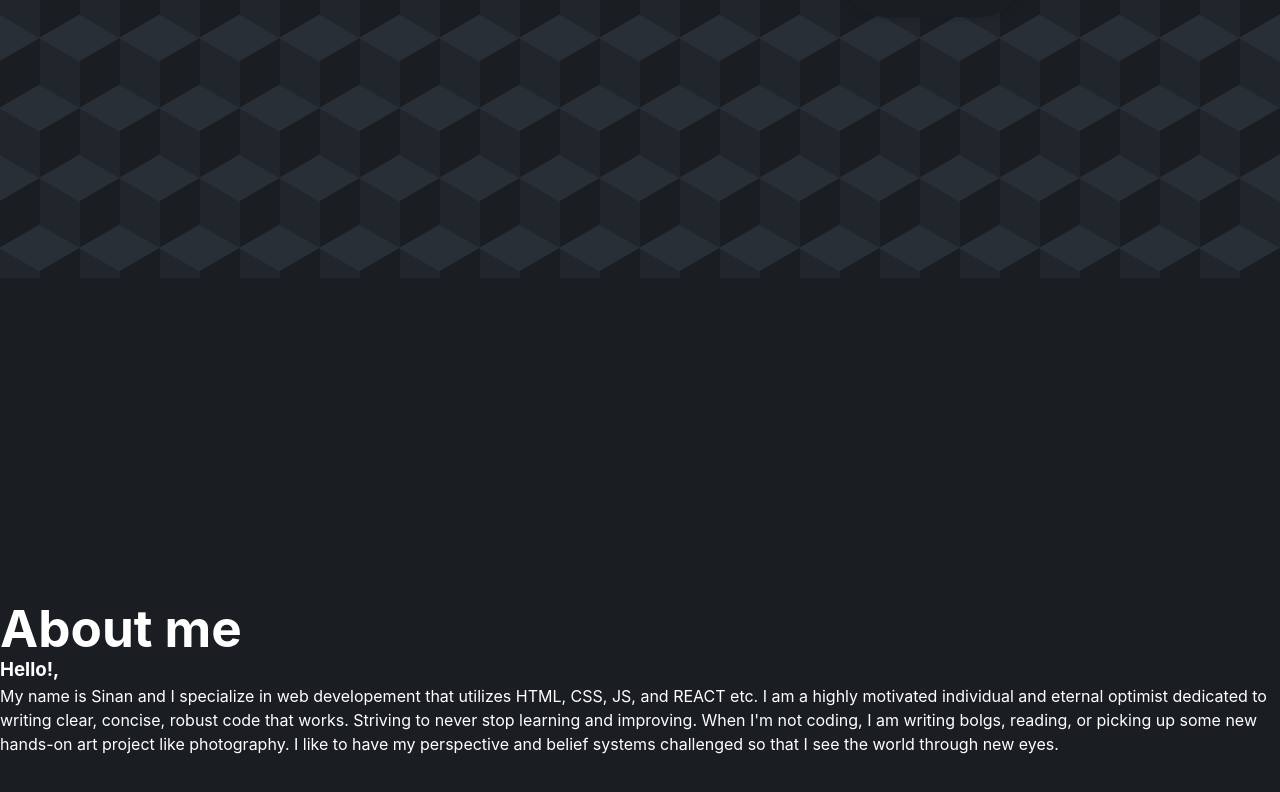
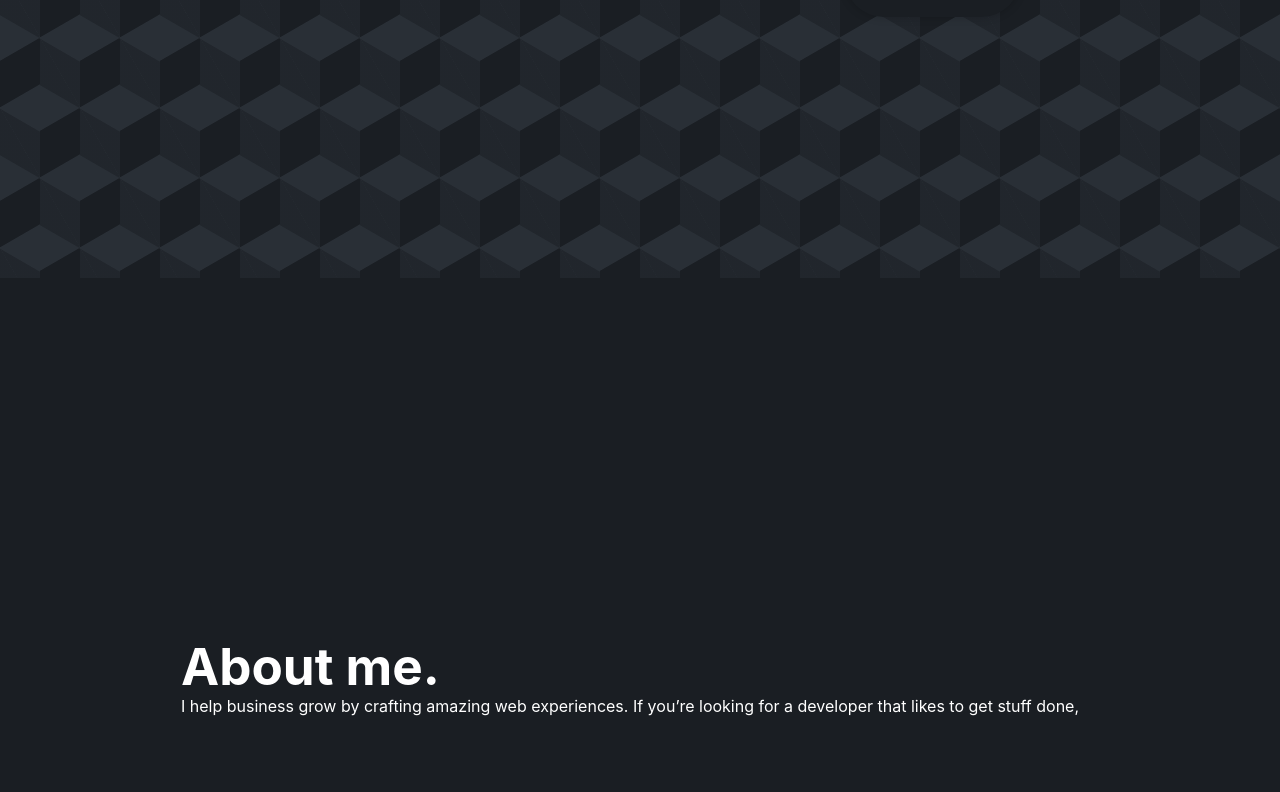
Before and after one commit to ShaneSaw1705/devportfolio, a React (Vite) app: page / in a window 1280 px wide. Shown: the part 522-1314 px from the top of the page. Built offline with nearby package versions, Linux system fonts and the light colour scheme.

Commit message:
im not sure

```diff
--- a/src/assets/AboutMe.jsx
+++ b/src/assets/AboutMe.jsx
@@ -4,21 +4,16 @@ export const AboutMe = () => {
   return (
     <div className="about-me-container">
       <div className="content">
-        <div>
-          <h1>About me</h1>
-          <p>
-            <h3>Hello!,</h3>
-            My name is Sinan and I specialize in web developement that utilizes
-            HTML, CSS, JS, and REACT etc. I am a highly motivated individual and
-            eternal optimist dedicated to writing clear, concise, robust code
-            that works. Striving to never stop learning and improving. When I'm
-            not coding, I am writing bolgs, reading, or picking up some new
-            hands-on art project like photography. I like to have my perspective
-            and belief systems challenged so that I see the world through new
-            eyes.
-          </p>
+        <div className="header">
+          <div>
+            <h1>About me.</h1>
+            <p>
+              I help business grow by crafting amazing web experiences. If
+              you’re looking for a developer that likes to get stuff done,
+            </p>
+          </div>
+          <img src="" alt="" />
         </div>
-        <img src="" alt="" />
       </div>
     </div>
   );
--- a/src/css/AboutMe.css
+++ b/src/css/AboutMe.css
@@ -3,3 +3,9 @@
   height: 100vh;
   background-color: var(--bgcolor2);
 }
+
+.about-me-header {
+  display: flex;
+  flex-direction: column;
+  width: 100%;
+}
--- a/src/css/HeaderHero.css
+++ b/src/css/HeaderHero.css
@@ -74,14 +74,6 @@
   -webkit-text-fill-color: transparent;
 }
 
-.header {
-  display: flex;
-  flex-direction: row;
-  justify-content: space-between;
-  gap: 20px;
-  align-items: center;
-}
-
 .header ul {
   display: grid;
   gap: 5px;
--- a/src/index.css
+++ b/src/index.css
@@ -52,3 +52,11 @@ h1 {
   height: 100%;
   margin: auto;
 }
+
+.header {
+  display: flex;
+  flex-direction: row;
+  justify-content: space-between;
+  gap: 20px;
+  align-items: center;
+}
```
